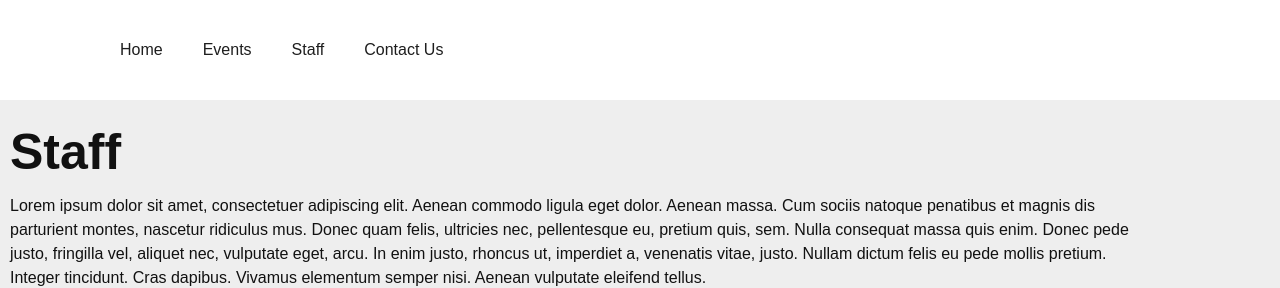
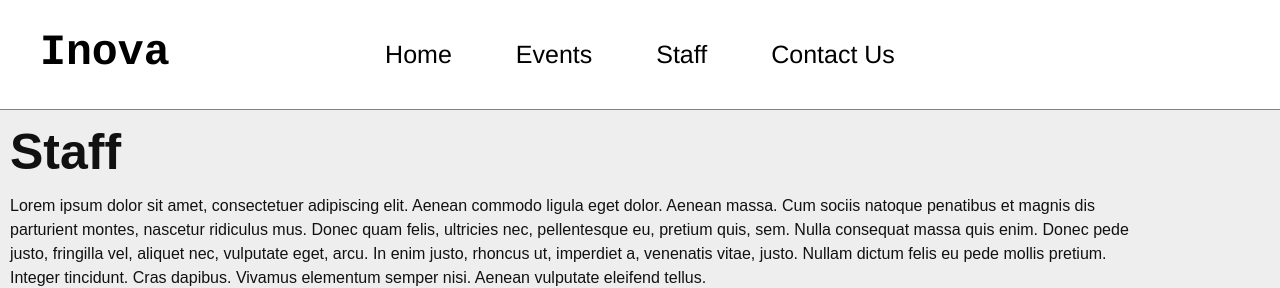
Before and after one commit to HallvardTD/MakeItResponsieV2, a plain HTML site: page Staff.html in a window 1280 px wide. Shown: the top 288 px of the page. Drawn offline with Linux system fonts and the light colour scheme.

Commit message:
Fiksefikse

```diff
--- a/Staff style.css
+++ b/Staff style.css
@@ -11,31 +11,45 @@ nav {
   height: 100px;
   background-color: #fff;
 }
-
-ul {
-  margin-left: 100px;
+.logo a{
+  display: block;
+  text-decoration: none;
+  font-family: Courier;
+  color: black;
+  font-size: 1.8em;
+  padding: 10px;
+  margin: 0px 10px;
+  text-align: left;
+  width: 0;
+  height: auto;
+  position: fixed;
+  top: 18px;
+  left: 20px;
+  z-index: 1;
 }
 
-ul li {
+.navbar{
+  padding-top: 40px;
+  padding-bottom: 40px;
+  text-align: center;
+  background: #fff;
+  position: fixed;
+  width: 100%;
+  border-bottom: 0.5px solid grey;
+}
+
+.ul li {
+  text-align: center;
   list-style: none;
   display: inline-block;
-  float: left;
-  line-height: 100px;
 }
-
-ul li a {
-  display: block;
+.ul a{
+  color: black;
   text-decoration: none;
-  font-size: 16px;
-  font-family: arial;
-  color: #1e1e1e;
-  padding: 0 20px;
+  font: 25px Helvetica;
+  margin: 0px 10px;
+  padding: 20px;
 }
-
-ul li a:hover {
-  color: red;
-}
-
 .wrapper {
   width: 190%;
 }
--- a/Staff.html
+++ b/Staff.html
@@ -1,5 +1,5 @@
 <!DOCTYPE html>
-<html>
+<html lang="en">
 <head>
   <meta charset="utf-8">
   <title>Tutorial</title>
@@ -7,7 +7,11 @@
 </head>
 <body>
 <nav>
-  <ul>
+  <div class="logo">
+    <h1><a href="index.html">Inova</a></h1>
+  </div>
+  <div class="navbar">
+  <ul class="ul">
     <li><a href="index.html">Home</a></li>
     <li><a href="Events.html">Events</a></li>
     <li><a href="Staff.html">Staff</a></li>
```
Also changed, not shown: Contact Us.html (+1 -1 lines), Events.html (+1 -1 lines), index.html (+1 -1 lines).
